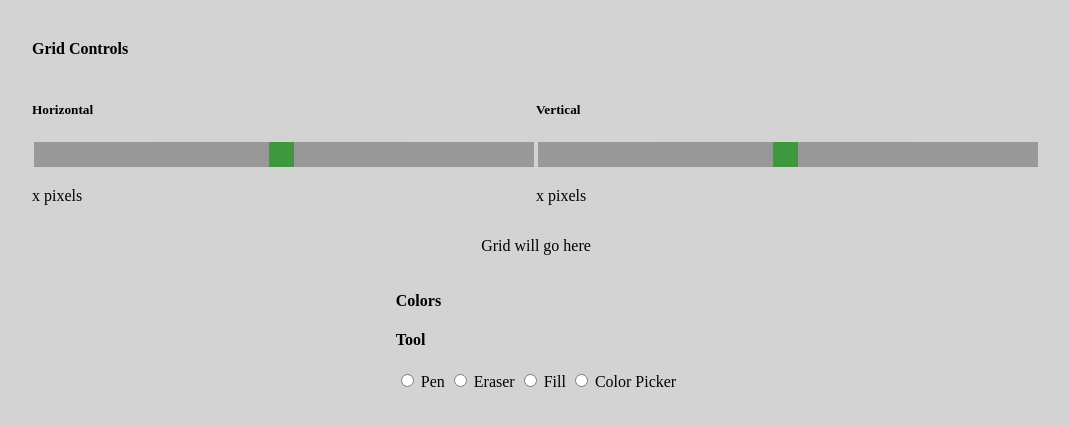
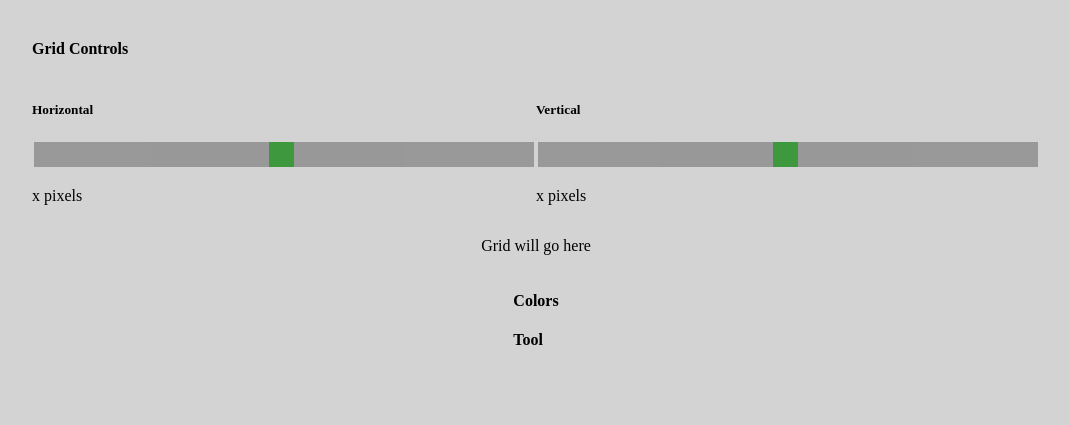
Before and after one commit to GeorgeCiesinski/Etch-a-Sketch, a plain HTML site: page index.html in a window 1280 px wide. Shown: the part 69-494 px from the top of the page, without its empty margins (104-1173 px from the left). Drawn offline with Linux system fonts and the light colour scheme.

Commit message:
Removed radio buttons
- Removed so that I can use normal buttons with js instead

```diff
--- a/index.html
+++ b/index.html
@@ -33,16 +33,6 @@
         </div>
         <div>
             <h4>Tool</h4>
-            <form>
-                <input type="radio" name="tool" id="tool-pen" value="pen">
-                <label for="tool-pen">Pen</label>
-                <input type="radio" name="tool" id="tool-eraser" value="eraser">
-                <label for="tool-eraser">Eraser</label>
-                <input type="radio" name="tool" id="tool-fill" value="fill">
-                <label for="tool-fill">Fill</label>
-                <input type="radio" name="tool" id="tool-color-picker" value="color-picker">
-                <label for="tool-color-picker">Color Picker</label>
-            </form>
         </div>
     </div>
 
--- a/scss/style.scss
+++ b/scss/style.scss
@@ -10,7 +10,7 @@ body {
 }
 
 /*
-Grid Controls
+GRID CONTROLS
 */
 
 #grid-custom-controls {
@@ -47,4 +47,6 @@ Grid Controls
     cursor: pointer;  // Changes cursor on hover
 }
 
-// Slider Handle
+/*
+DRAW CONTROLS
+*/
```
Also changed, not shown: css/style.css, 1 other file.
